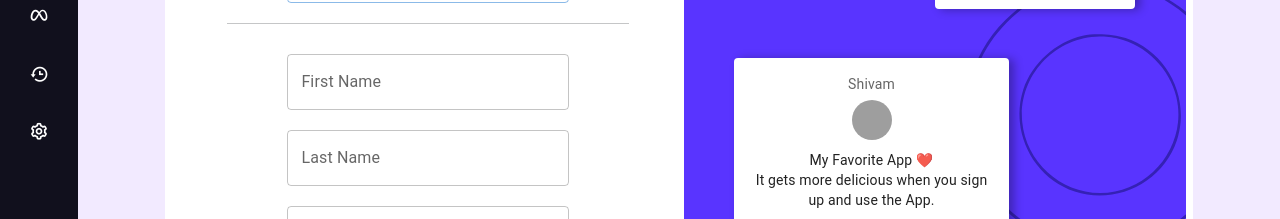
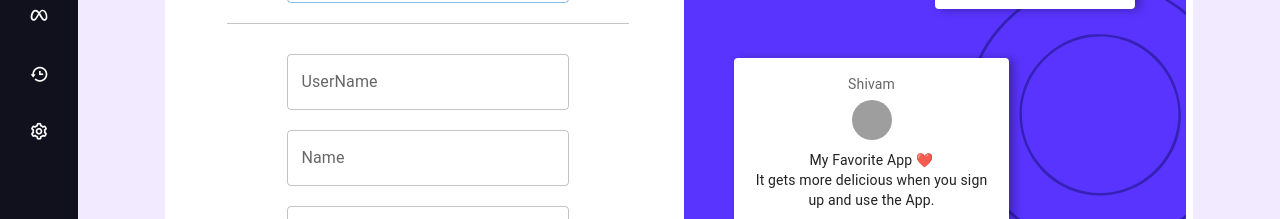
Before and after one commit to braincodeishan/x-check-frontend, a React (Create React App) app: page /Register in a window 1280 px wide. Shown: the part 386-605 px from the top of the page. Built offline with nearby package versions, Linux system fonts and the light colour scheme; grey boxes are pictures that could not be loaded.

Commit message:
--- Auto-Git Commit ---

```diff
--- a/src/Components/MainComponents/Body/Register.js
+++ b/src/Components/MainComponents/Body/Register.js
@@ -21,8 +21,8 @@ const Register = () => {
   const { setAlert } = useMisc();
   const Navigate = useNavigate();
   const [regData, setRegData] = useState({
-    fName: "",
-    lName: "",
+    username: "",
+    name: "",
     email: "",
     mobile: "",
     password: "",
@@ -31,12 +31,11 @@ const Register = () => {
 
   const handleSignin = async () => {
     try{
-    const { fName, lName, email, mobile, password, confirmPassword } = regData;
-    console.log(process.env);
+    const { username, name, email, mobile, password, confirmPassword } = regData;
     const url = process.env.REACT_APP_DOMAIN_NAME + "User/register";
     if (
-      fName &&
-      lName &&
+      username &&
+      name &&
       email &&
       mobile &&
       password &&
@@ -48,15 +47,15 @@ const Register = () => {
         headers: {
           "Content-Type": "application/json",
         },
-        body: JSON.stringify({
-          fName,
-          lName,
+        data: {
+          username,
+          name,
           email,
           mobile,
           password,
-        }),
+        },
       });
-      if (result.status === 200) {
+      if (result.status === 201) {
         setAlert({
           show: true,
           message: "Registration Successful",
@@ -118,22 +117,22 @@ const Register = () => {
           <div className="L-emailLogin">
             <TextField
               id="outlined-password-input1"
-              label="First Name"
-              name="fName"
+              label="UserName"
+              name="username"
               type="text"
               sx={{ marginBottom: "20px", width: "70%" }}
               autoComplete="off"
-              value={regData.fName}
+              value={regData.username}
               onChange={handleChange}
             />
             <TextField
               id="outlined-password-input2"
-              label="Last Name"
+              label="Name"
               type="text"
-              name="lName"
+              name="name"
               sx={{ marginBottom: "20px", width: "70%" }}
               autoComplete="off"
-              value={regData.lName}
+              value={regData.name}
               onChange={handleChange}
             />
             <TextField
```
